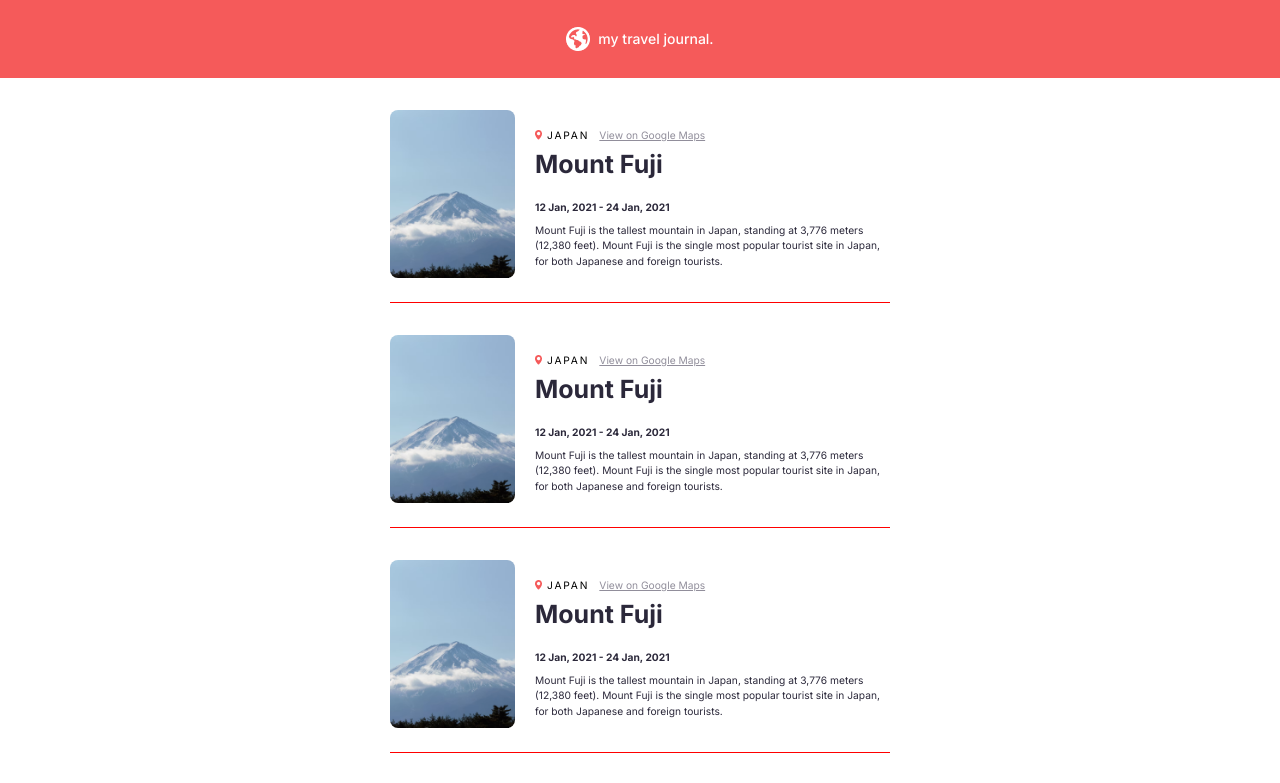
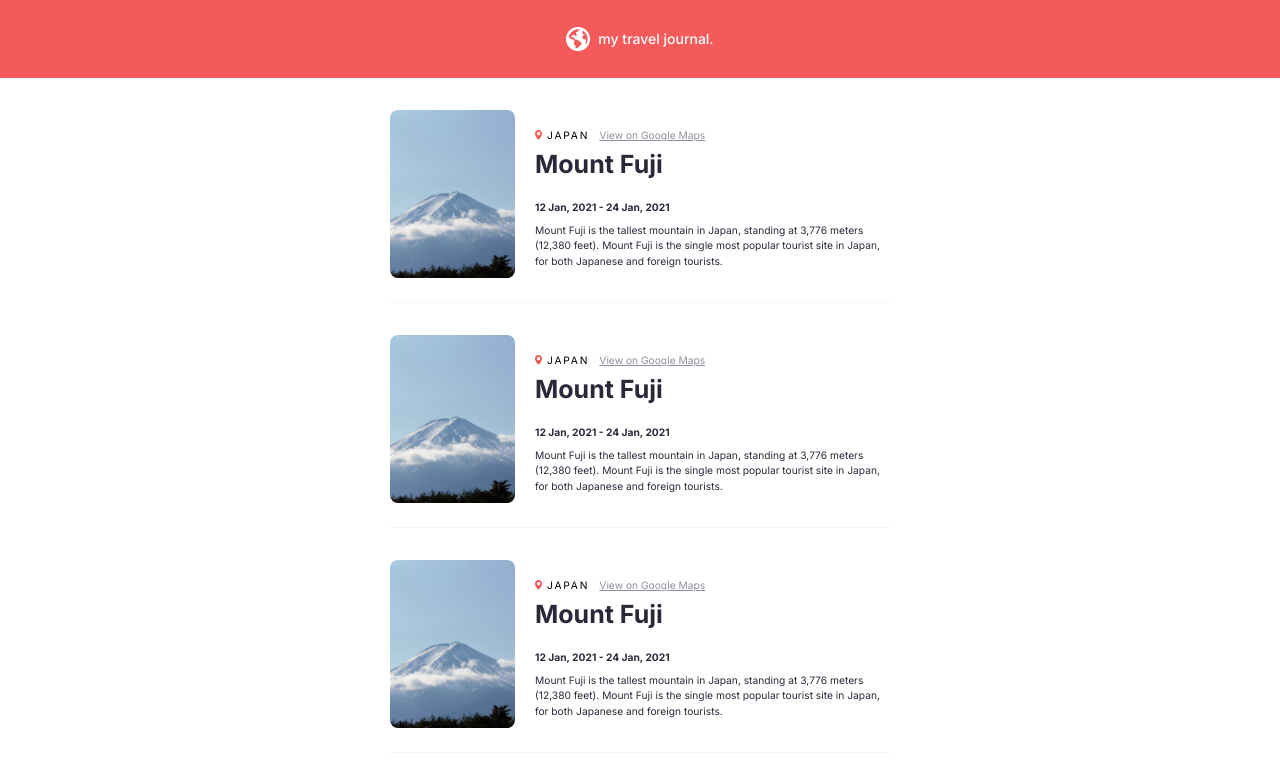
Before and after one commit to webstormcam/Travel_Journal, a React (Vite) app: page / in a window 1280 px wide. Shown: the top 783 px of the page. Built offline with nearby package versions, Linux system fonts and the light colour scheme.

Commit message:
Got all the data in and made sure the style works

```diff
--- a/src/country.jsx
+++ b/src/country.jsx
@@ -3,6 +3,23 @@
 function Country(){
     return (
     <>
+        <div className="country">
+            <img className="photo" src={fuji} alt="a Picture of Mount Fuji" />
+            <div className="details">
+                <div className="google-info">
+                    <div className="google-1">
+                        <img src={pin} alt="orange pin" />
+                        <h3>JAPAN</h3>
+                    </div>
+                    <div className="google-2">
+                        <a className="google-maps" href="#">View on Google Maps</a>
+                    </div>
+                </div>
+                <h2>Mount Fuji</h2>
+                <p className="dates">12 Jan, 2021 - 24 Jan, 2021</p>
+                <p className="story">Mount Fuji is the tallest mountain in Japan, standing at 3,776 meters (12,380 feet). Mount Fuji is the single most popular tourist site in Japan, for both Japanese and foreign tourists.</p>
+            </div>
+        </div>
         <div className="country">
             <img className="photo" src={fuji} alt="a Picture of Mount Fuji" />
             <div className="details">
--- a/src/index.css
+++ b/src/index.css
@@ -32,15 +32,24 @@
   flex-direction: column;
 }
 
+
 .country{
   display: flex;
   width: 100%;
   max-width: 500px;
   margin: 0rem 2.5rem 0rem 2.5rem;
   margin-top: 2em;
-  border-bottom: 1px solid red;
   padding-bottom: 1.5em;
+  border-bottom: 1px solid #F5F5F5;
 }
+
+
+
+.country:last-child{
+border-bottom: none;
+}
+
+
 
 .photo{
   width: 125px ;
```
Also changed, not shown: src/data.js (+19 -1 lines).
